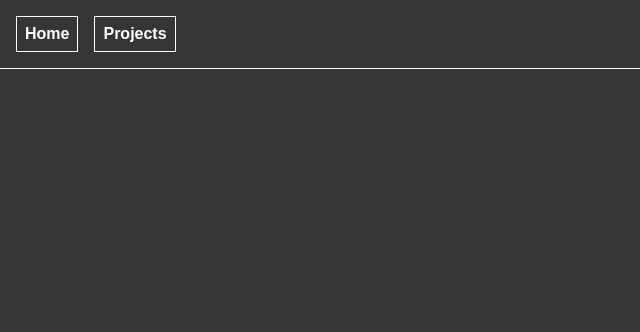
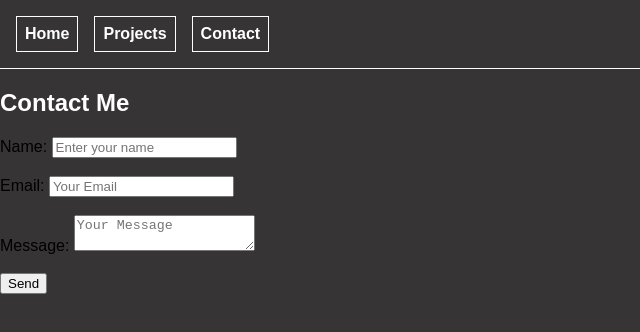
Before and after one commit to abdulsami-94/Portfolio-React, a React (Vite) app: page /contact in a window 1280 px wide. Before the commit this address had no page. Shown: the top 332 px of the page, without its empty margins (0-640 px from the left). Built offline with nearby package versions, Linux system fonts and the light colour scheme.

Commit message:
Finished routing and Forms

```diff
--- a/src/App.jsx
+++ b/src/App.jsx
@@ -3,6 +3,7 @@ import Navbar from './Navbar';
 import Home from './Home';
 import Projects from './data/Projects';
 import ProjectDetails from './ProjectDetails';
+import Contact from "./Contact";
 
 function App(){
   return(
@@ -11,6 +12,7 @@ function App(){
       <Routes>
         <Route path="/" element={<Home />}/>
         <Route path="/projects" element={<Projects />} />
+        <Route path="/contact" element={<Contact />} />
         <Route path="/projects/:id" element={<ProjectDetails />} />
       </Routes>
     </Router>
--- /dev/null
+++ b/src/Contact.jsx
@@ -0,0 +1,62 @@
+import { useState} from "react";
+
+function Contact() {
+
+    const [name, setName] = useState("");
+    const [email, setEmail] = useState("");
+    const [message, setMessage] = useState("");
+
+    function handleSubmit(e) {
+        e.preventDefault();
+
+        console.log("Form Submitted !");
+        console.log("Name:", name);
+        console.log("Email:", email);
+        console.log("Message:", message);
+
+        setName("");
+        setEmail("");
+        setMessage("");
+    }
+
+    return (
+        <div className="contact">
+            <h2>Contact Me</h2>
+
+            <form onSubmit={handleSubmit}>
+                <div>
+                    <label>Name: </label>
+                    <input
+                        type="text"
+                        placeholder="Enter your name"
+                        value={name}
+                        onChange={(e) => setName(e.target.value)}
+                    />
+                </div><br />
+
+                <div>
+                    <label>Email: </label>
+                    <input
+                        type="email"
+                        placeholder="Your Email"
+                        value={email}
+                        onChange={(e) => setEmail(e.target.value)}
+                    />
+                </div><br />
+
+                <div>
+                    <label>Message: </label>
+                    <textarea
+                        placeholder="Your Message"
+                        value={message}
+                        onChange={(e) => setMessage(e.target.value)}
+                    />
+                </div><br />
+
+                <button type="submit">Send</button>
+            </form>
+        </div>
+    );
+}
+
+export default Contact;
--- a/src/Home.jsx
+++ b/src/Home.jsx
@@ -2,7 +2,7 @@ function Home() {
 
     return(
         <div className="home">
-            <h1>This is home</h1>
+            <h1>This is the Home Page</h1>
         </div>
     );
 }
--- a/src/Navbar.jsx
+++ b/src/Navbar.jsx
@@ -11,6 +11,7 @@ function Navbar(){
         <nav className="NavBar">
             <Link to="/"> Home </Link>
             <Link to="/projects"> Projects </Link>
+            <Link to="/contact"> Contact</Link>
             {showBack && <Link to="./projects"> Back </Link>}
         </nav>
     );
```
